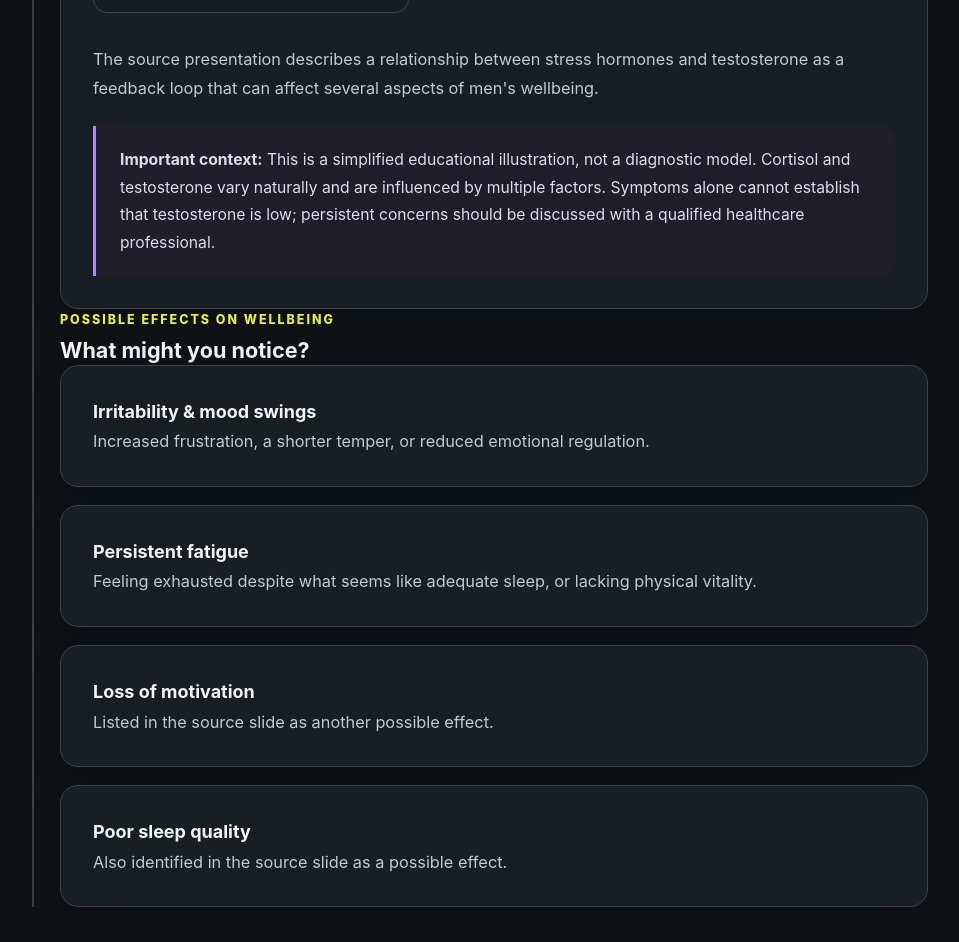
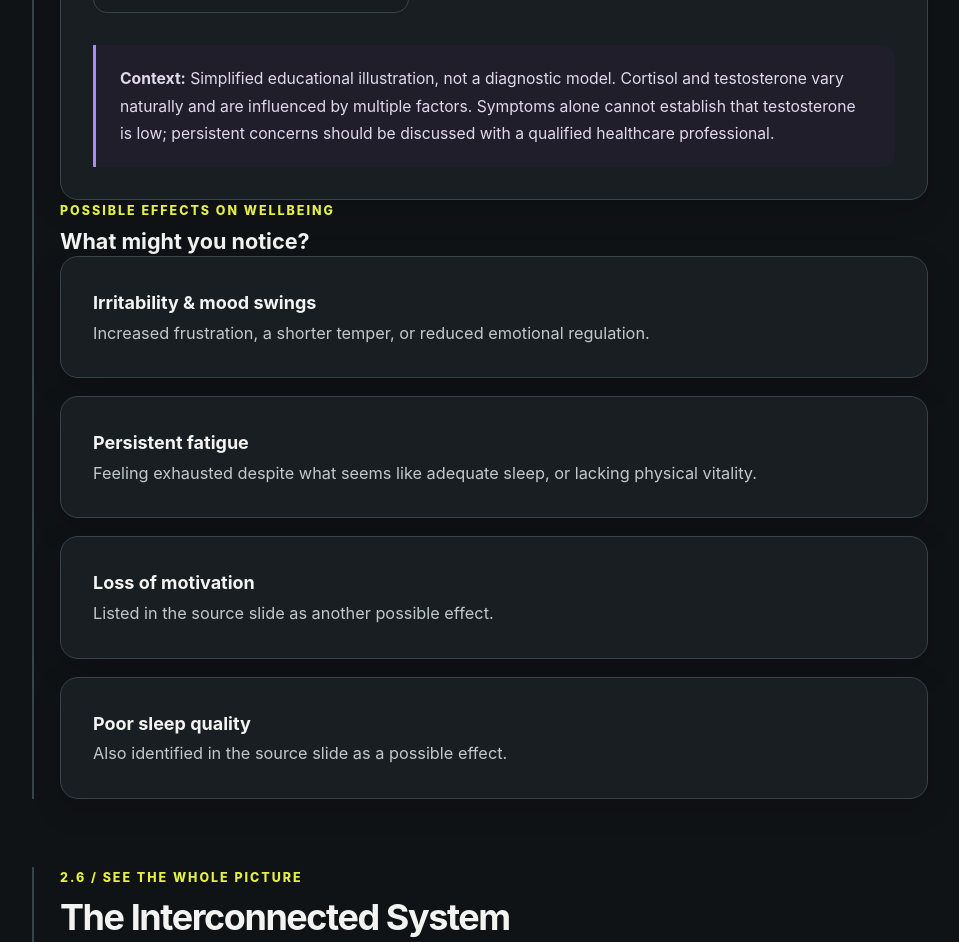
Before and after one commit to alex-sav92/men-info, a plain HTML site: page index.html in a window 1280 px wide. Shown: the part 7479-8421 px from the top of the page, without its empty margins (160-1119 px from the left). Drawn offline with Linux system fonts and the light colour scheme.

Commit message:
Stress driver icons
Updated context note and changed icons for stress drivers.

```diff
--- a/index.html
+++ b/index.html
@@ -745,8 +745,7 @@ img {
   </div>
 
 </div>
-      <p class="section-intro" style="max-width:none">The source presentation describes a relationship between stress hormones and testosterone as a feedback loop that can affect several aspects of men's wellbeing.</p>
-      <div class="note"><strong>Important context:</strong> This is a simplified educational illustration, not a diagnostic model. Cortisol and testosterone vary naturally and are influenced by multiple factors. Symptoms alone cannot establish that testosterone is low; persistent concerns should be discussed with a qualified healthcare professional.</div>
+      <div class="note"><strong>Context:</strong> Simplified educational illustration, not a diagnostic model. Cortisol and testosterone vary naturally and are influenced by multiple factors. Symptoms alone cannot establish that testosterone is low; persistent concerns should be discussed with a qualified healthcare professional.</div>
     </article>
     <div><div class="kicker">Possible effects on wellbeing</div><h3 style="font-size:1.35rem;margin:5px 0 0">What might you notice?</h3></div>
     <div class="grid two">
@@ -770,7 +769,7 @@ img {
   <div class="section-head"><div><div class="kicker">3 / Understanding and managing pressure</div><h2>Stress</h2></div></div>
   <section class="section subsection" id="stress-drivers">
     <div class="section-head"><div><div class="kicker">3.1 / Understand the pressure</div><h2>Stress: The Hidden Driver</h2></div><p class="section-intro">When pressure becomes normal, it can be difficult to recognise when manageable demands have become chronic stress.</p></div>
-    <div class="grid three"><div class="card"><div class="number">01</div><h3>Work pressures</h3><p>Job demands, deadlines, performance expectations and the pressure to meet obligations.</p></div><div class="card"><div class="number">02</div><h3>Financial concerns</h3><p>Planning for the future, financial obligations and economic uncertainty.</p></div><div class="card"><div class="number">03</div><h3>Health worries</h3><p>Personal health, ageing and caring responsibilities.</p></div></div>
+    <div class="grid three"><div class="card"><div class="number">⚒</div><h3>Work pressures</h3><p>Job demands, deadlines, performance expectations and the pressure to meet obligations.</p></div><div class="card"><div class="number">€</div><h3>Financial concerns</h3><p>Planning for the future, financial obligations and economic uncertainty.</p></div><div class="card"><div class="number">☤</div><h3>Health worries</h3><p>Personal health, ageing and caring responsibilities.</p></div></div>
     <div class="note"><b>Constant pressure:</b> The source material highlights men reporting that they feel under pressure all or most of the time. No numerical statistic was supplied, so none is inferred here.</div>
   </section>
   <section class="section subsection" id="stress-management">
```
